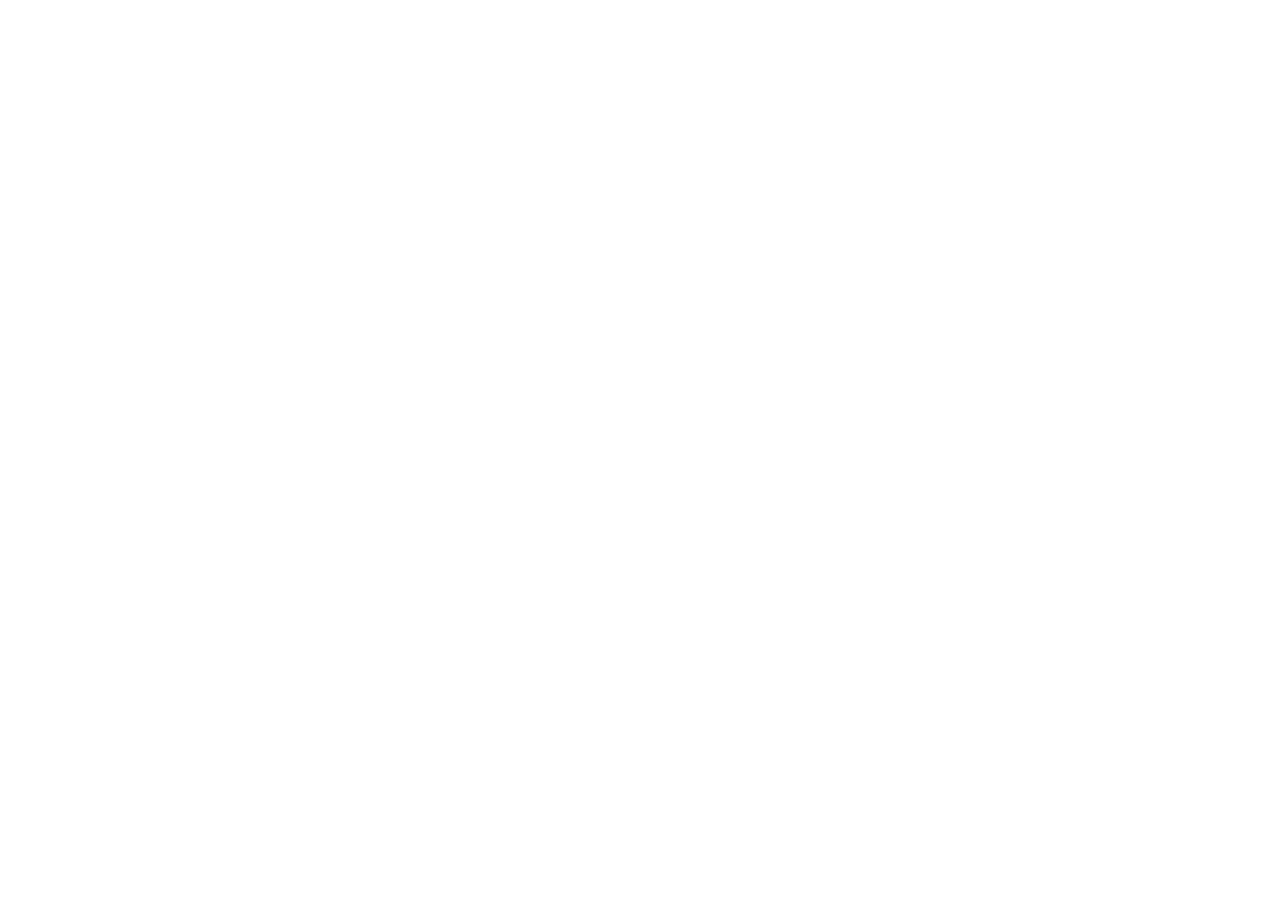
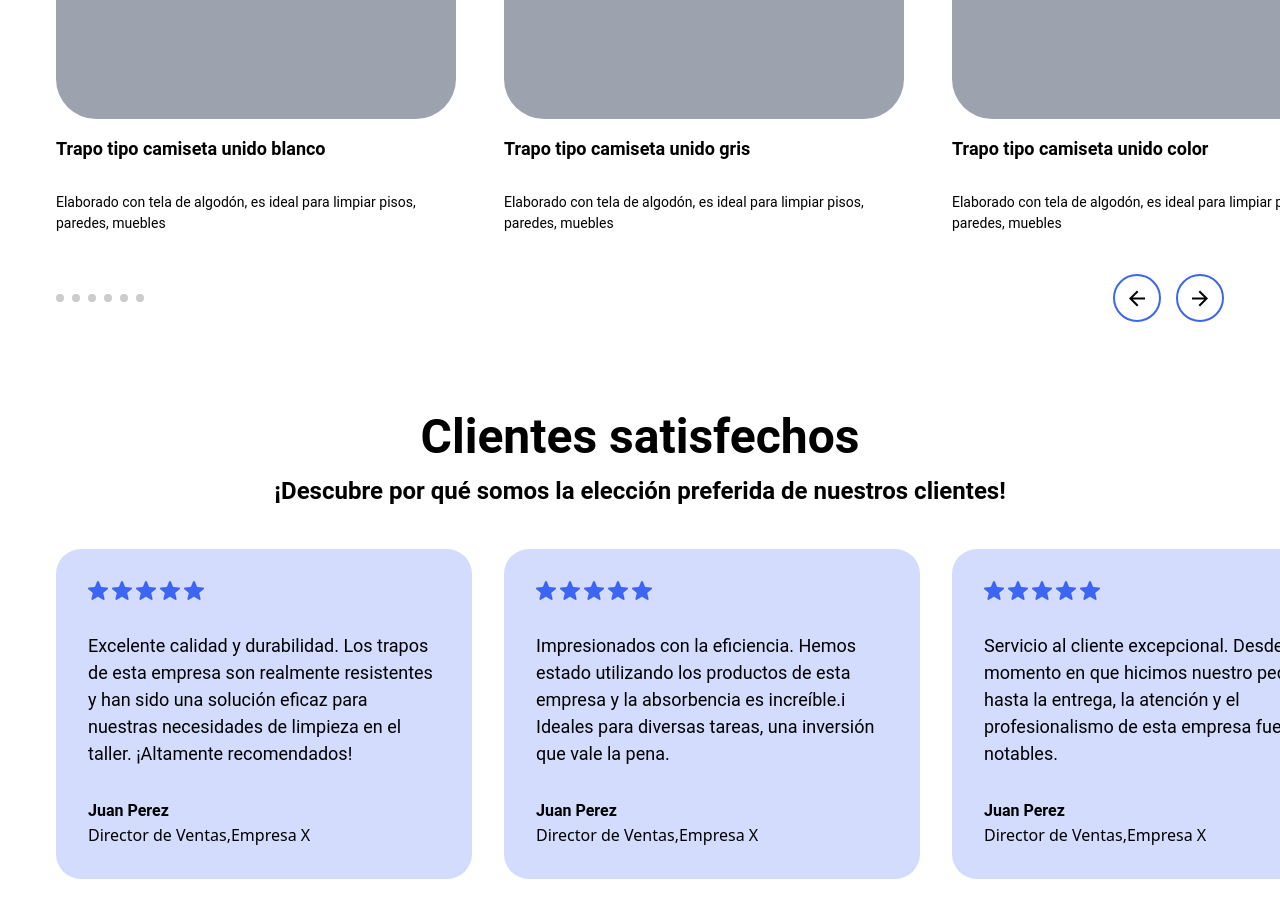
Before and after one commit to hyzmael88/marshallweb, a Next.js app: page / in a window 1280 px wide. Shown: the part 3600-4517 px from the top of the page. Before the commit the page ends 3085 px from the top, so only its background shows below. Built offline with nearby package versions, Linux system fonts and the light colour scheme.

Commit message:
Add Productos and Testimonios components

```diff
--- /dev/null
+++ b/src/components/Productos.jsx
@@ -0,0 +1,119 @@
+import React, { useState } from "react";
+
+function Productos() {
+  const productos = [
+    {
+      id: 1,
+      nombre: "Trapo tipo camiseta unido blanco",
+      descripcion:
+        "Elaborado con tela de algodón, es ideal para limpiar pisos, paredes, muebles",
+      imagen: "",
+      colores: [],
+    },
+    {
+      id: 2,
+      nombre: "Trapo tipo camiseta unido gris ",
+      descripcion:
+        "Elaborado con tela de algodón, es ideal para limpiar pisos, paredes, muebles",
+      imagen: "",
+      colores: [],
+    },
+    {
+      id: 3,
+      nombre: "Trapo tipo camiseta unido color",
+      descripcion:
+        "Elaborado con tela de algodón, es ideal para limpiar pisos, paredes, muebles",
+      imagen: "",
+      colores: [],
+    },
+    {
+      id: 4,
+      nombre: "Trapo tipo camiseta punta de color",
+      descripcion:
+        "Elaborado con tela de algodón, es ideal para limpiar pisos, paredes, muebles",
+      imagen: "",
+      colores: [],
+    },
+    {
+      id: 5,
+      nombre: "Trapo tipo camiseta punta de colores claros",
+      descripcion:
+        "Elaborado con tela de algodón, es ideal para limpiar pisos, paredes, muebles",
+      imagen: "",
+      colores: [],
+    },
+    {
+      id: 6,
+      nombre: "Trapo tipo camiseta crudo",
+      descripcion:
+        "Elaborado con tela de algodón, es ideal para limpiar pisos, paredes, muebles",
+      imagen: "",
+      colores: [],
+    },
+  ];
+
+  const [posicion, setPosicion] = useState(0 )
+
+  return (
+    <div className="w-full h-[916px] flex flex-col  items-center gap-[40px] px-14 overflow-hidden ">
+      <div className="flex flex-col items-center">
+        <h3 className="font-header font-bold text-[48px]">Productos</h3>
+        <h4 className="font-header font-bold text-[24px]">
+          Conoce los tipos de trapo que manejamos y ¡cotiza hoy mismo!
+        </h4>
+      </div>
+      <div className="w-full  flex flex-row items-center  gap-[48px]">
+        {productos.map((producto, index) => (
+          <div
+            key={index}
+            className="w-full h-full  flex flex-col gap-[16px]  justify-center"
+          >
+            <div className="w-[400px] h-[486px] rounded-[40px] bg-gray-400" />
+            <div className=" flex flex-col gap-[8px] ">
+              <h5 className="font-header font-semibold text-[18px]">
+                {producto.nombre}
+              </h5>
+              <div className="h-[14px]"></div>
+              <p className="font-paragraph text-[14px] leading-[21px]">
+                {producto.descripcion}
+              </p>
+            </div>
+          </div>
+        ))}
+      </div>
+      <div className="w-full flex flex-row justify-between ">
+        <div className="flex flex-row gap-[8px] items-center">
+          {
+            productos.map((producto, index) => (
+              <div key={index} className={`${index == posicion && "bg-[#000000]"} w-[8px] h-[8px] rounded-full bg-[#CCCCCC] `}/>
+
+            ))
+          }
+        </div>
+        <div className="flex flex-row items-center gap-[15px]">
+          <div className="w-[48px] h-[48px] flex flex-col items-center justify-center rounded-full border-2 border-[#3D65F3]">
+            <svg
+              xmlns="http://www.w3.org/2000/svg"
+              width="24"
+              height="25"
+              viewBox="0 0 24 25"
+              fill="none"
+            >
+              <path
+                d="M20 11.5111H7.83L13.42 5.92111L12 4.51111L4 12.5111L12 20.5111L13.41 19.1011L7.83 13.5111H20V11.5111Z"
+                fill="black"
+              />
+            </svg>
+          </div>
+          <div className="w-[48px] h-[48px] flex flex-col items-center justify-center rounded-full border-2 border-[#3D65F3]">
+          <svg xmlns="http://www.w3.org/2000/svg" width="24" height="25" viewBox="0 0 24 25" fill="none">
+  <path d="M12 4.51111L10.59 5.92111L16.17 11.5111H4V13.5111H16.17L10.59 19.1011L12 20.5111L20 12.5111L12 4.51111Z" fill="black"/>
+</svg>
+          </div>
+        </div>
+      </div>
+    </div>
+  );
+}
+
+export default Productos;
--- /dev/null
+++ b/src/components/Testimonios.jsx
@@ -0,0 +1,72 @@
+import React from 'react'
+
+function Testimonios() {
+
+    const estrella =
+    <svg xmlns="http://www.w3.org/2000/svg" width="20" height="19" viewBox="0 0 20 19" fill="none">
+    <path d="M9.07088 0.612343C9.41462 -0.204115 10.5854 -0.204114 10.9291 0.612346L12.9579 5.43123C13.1029 5.77543 13.4306 6.01061 13.8067 6.0404L19.0727 6.45748C19.9649 6.52814 20.3267 7.62813 19.6469 8.2034L15.6348 11.5987C15.3482 11.8412 15.223 12.2218 15.3106 12.5843L16.5363 17.661C16.744 18.5211 15.7969 19.201 15.033 18.7401L10.5245 16.0196C10.2025 15.8252 9.7975 15.8252 9.47548 16.0196L4.96699 18.7401C4.20311 19.201 3.25596 18.5211 3.46363 17.661L4.68942 12.5843C4.77698 12.2218 4.65182 11.8412 4.36526 11.5987L0.353062 8.2034C-0.326718 7.62813 0.0350679 6.52814 0.927291 6.45748L6.19336 6.0404C6.5695 6.01061 6.89716 5.77543 7.04207 5.43123L9.07088 0.612343Z" fill="#3D65F3"/>
+    </svg>
+
+    const testimonios = [
+        {
+            estrellas: 5,
+            testimonio: "Excelente calidad y durabilidad. Los trapos de esta empresa son realmente resistentes y han sido una solución eficaz para nuestras necesidades de limpieza en el taller. ¡Altamente recomendados!",
+            nombre: "Juan Perez",
+            cargo: "Director de Ventas",
+            empresa: "Empresa X"
+        },
+        {
+            estrellas: 5,
+            testimonio: "Impresionados con la eficiencia. Hemos estado utilizando los productos de esta empresa y la absorbencia es increíble.i Ideales para diversas tareas, una inversión que vale la pena.",
+            nombre: "Juan Perez",
+            cargo: "Director de Ventas",
+            empresa: "Empresa X"
+        },
+        {
+            estrellas: 5,
+            testimonio: "Servicio al cliente excepcional. Desde el momento en que hicimos nuestro pedido hasta la entrega, la atención y el profesionalismo de esta empresa fueron notables.  ",
+            nombre: "Juan Perez",
+            cargo: "Director de Ventas",
+            empresa: "Empresa X"
+        }
+    ]
+
+  return (
+    <div className='w-full h-[658px] flex flex-col items-center gap-[40px] px-14 overflow-hidden'>
+
+      <div className="flex flex-col items-center">
+        <h3 className="font-header font-bold text-[48px]">Clientes satisfechos</h3>
+        <h4 className="font-header font-bold text-[24px]">
+        ¡Descubre por qué somos la elección preferida de nuestros clientes!
+        </h4>
+      </div>
+      <div className='w-full h-full flex flex-row gap-[32px] '>
+        {
+            testimonios.map((testimonio, index) => (
+
+
+                <div key={index} className='h-[330px] w-[416px] flex flex-col justify-center
+                bg-[#3d64f33a] rounded-[25px] p-[32px] gap-[32px]
+                '>
+            <div className='flex flex-row items-center gap-[4px]'>
+            {[...Array(testimonio.estrellas)].map((_, i) => (
+                <span key={i}>{estrella}</span> // &#9733; es el código HTML para una estrella
+                ))}
+            </div>
+            <p className='w-[352px] text-[18px] leading-[27px] font-paragraph'>
+                {testimonio.testimonio}
+                </p>
+                <div className='flex flex-col'>
+                    <h5 className='font-header text-[16px] font-semibold'>{testimonio.nombre}</h5>
+                    <p>{testimonio.cargo},{testimonio.empresa}</p>
+                    </div>
+        </div>
+                ))
+            }
+      </div>
+
+    </div>
+  )
+}
+
+export default Testimonios
--- a/src/pages/index.js
+++ b/src/pages/index.js
@@ -5,6 +5,8 @@ import Hero from '@/components/Hero'
 import Acerca from '@/components/Acerca'
 import HotspotImage from '@/components/HotspotImage'
 import Proceso from '@/components/Proceso'
+import Productos from '@/components/Productos'
+import Testimonios from '@/components/Testimonios'
 
 const inter = Inter({ subsets: ['latin'] })
 
@@ -16,6 +18,8 @@ export default function Home() {
     <Acerca/>
     <HotspotImage/>
     <Proceso/>
+    <Productos/>
+    <Testimonios/>
    </main>
   )
 }
```
